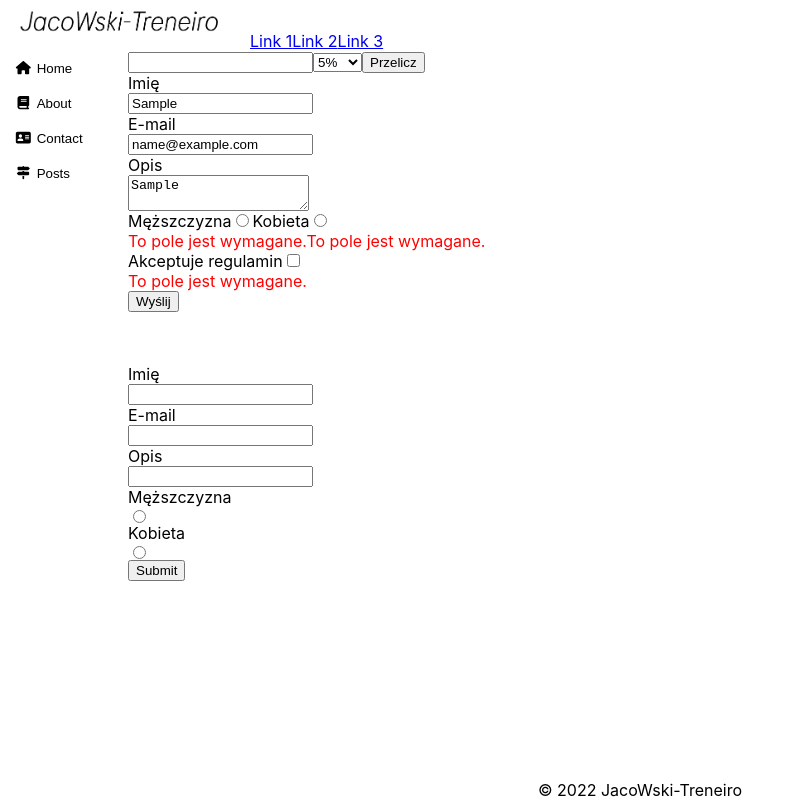
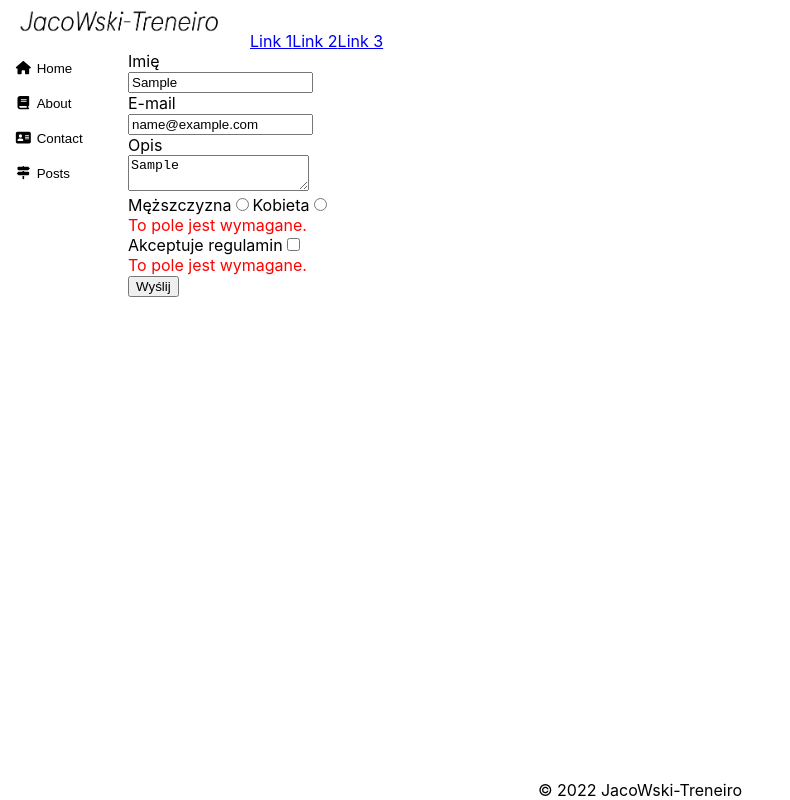
Before and after one commit to JacoWski/poligon, a React (Create React App) app: page / in a window 1280 px wide. Both pictures are taken after typing "Sample", "name@example.com", "Sample" into the empty fields and a click on the button "Wyślij". Shown: the whole page, without its empty margins (0-790 px from the left). Built offline with nearby package versions, Linux system fonts and the light colour scheme; the HTML template or start-up script is replaced by a standard one.

Commit message:
Form with hook useForm. Better than Formik!

```diff
--- a/package.json
+++ b/package.json
@@ -14,6 +14,7 @@
     "formik": "^2.2.9",
     "react": "^18.2.0",
     "react-dom": "^18.2.0",
+    "react-hook-form": "^7.41.5",
     "react-scripts": "5.0.1",
     "uuid": "^9.0.0",
     "web-vitals": "^2.1.4"
--- a/src/pages/Articles.js
+++ b/src/pages/Articles.js
@@ -2,16 +2,18 @@ import React from "react";
 
 // import Employees from "components/Employees";
 // import data from 'DataFactory/employeesData';
-import Restaurant from "pages/Restaurant";
-import User from "pages/User";
-import UsersWithFormik from "./UsersWithFormik";
+// import Restaurant from "pages/Restaurant";
+// import User from "pages/User";
+// import UsersWithFormik from "pages/UsersWithFormik";
+import UserReactFormHook from "pages/UserReactFormHook";
 
 const Article = () => {
     return(
         <div className="article">
-            <Restaurant/>
+            {/* <Restaurant/>
             <User/>
-            <UsersWithFormik/>
+            <UsersWithFormik/> */}
+            <UserReactFormHook/>
             {/* {data.map((e) => (
                 <Employees name={e.name}
                             familyName={e.familyName}
--- /dev/null
+++ b/src/pages/UserReactFormHook.css
@@ -0,0 +1,9 @@
+.user-form p {
+    color: red;
+    margin: 0;
+}
+
+input[aria-invalid=true],
+textarea[aria-invalid=true] {
+    border-color: red !important;
+}
--- /dev/null
+++ b/src/pages/UserReactFormHook.js
@@ -0,0 +1,64 @@
+import React from "react";
+import { useForm } from "react-hook-form";
+
+import 'pages/UserReactFormHook.css';
+
+const UserReactFormHook = () => {
+    const { register, handleSubmit, reset, formState: { errors, isSubmitSuccessful } } = useForm();
+    const onSubmit = (data) => {
+        reset();
+        console.log(data);
+    };
+    const ERROR_MSG = 'To pole jest wymagane.';
+    return(
+        <div>
+            <form onSubmit={handleSubmit(onSubmit)} className="user-form">
+                <div>
+                    <label htmlFor="name" style={{display: 'block'}}>Imię</label>
+                    <input type={'text'}
+                            {...register("name", { required: true })}
+                            aria-invalid={errors.name ? true : false}  />
+                    {errors.name && <p>{ERROR_MSG}</p>}
+                </div>
+                <div>
+                    <label htmlFor="email" style={{display: 'block'}}>E-mail</label>
+                    <input type={'email'}
+                            {...register("email",
+                                        { required: true },
+                                        { pattern: !/^[A-Z0-9._%+-]+@[A-Z0-9.-]+\.[A-Z]{2,}$/i }
+                            )}
+                            aria-invalid={errors.name ? true : false}
+                    />
+                    {errors.email && <p>{ERROR_MSG}</p>}
+                </div>
+                <div>
+                    <label htmlFor="bio" style={{display: 'block'}}>Opis</label>
+                    <textarea {...register("bio", { required: true })}
+                                aria-invalid={errors.name ? true : false}
+                    ></textarea>
+                    {errors.bio && <p>{ERROR_MSG}</p>}
+                </div>
+                <div>
+                    <label htmlFor="men">
+                        Męższczyzna
+                        <input type={'radio'} value="men" {...register("gender", { required: true })} />
+                    </label>
+                    <label htmlFor="women">
+                        Kobieta
+                        <input type={'radio'} value="women" {...register("gender", { required: true })} />
+                    </label>
+                </div>
+                {errors.gender && <p>{ERROR_MSG}</p>}
+                <div>
+                    <label htmlFor="accept">Akceptuje regulamin</label>
+                    <input type={'checkbox'} {...register("accept", { required: true })} />
+                </div>
+                {errors.accept && <p>{ERROR_MSG}</p>}
+                <button type="submit">Wyślij</button>
+            </form>
+            {isSubmitSuccessful && <div name="success-msg">Dziękujemy za wysłanie</div>}
+        </div>
+    );
+};
+
+export default UserReactFormHook;
```
Also changed, not shown: 1 other file (tests, documents, lock files or other folders).
